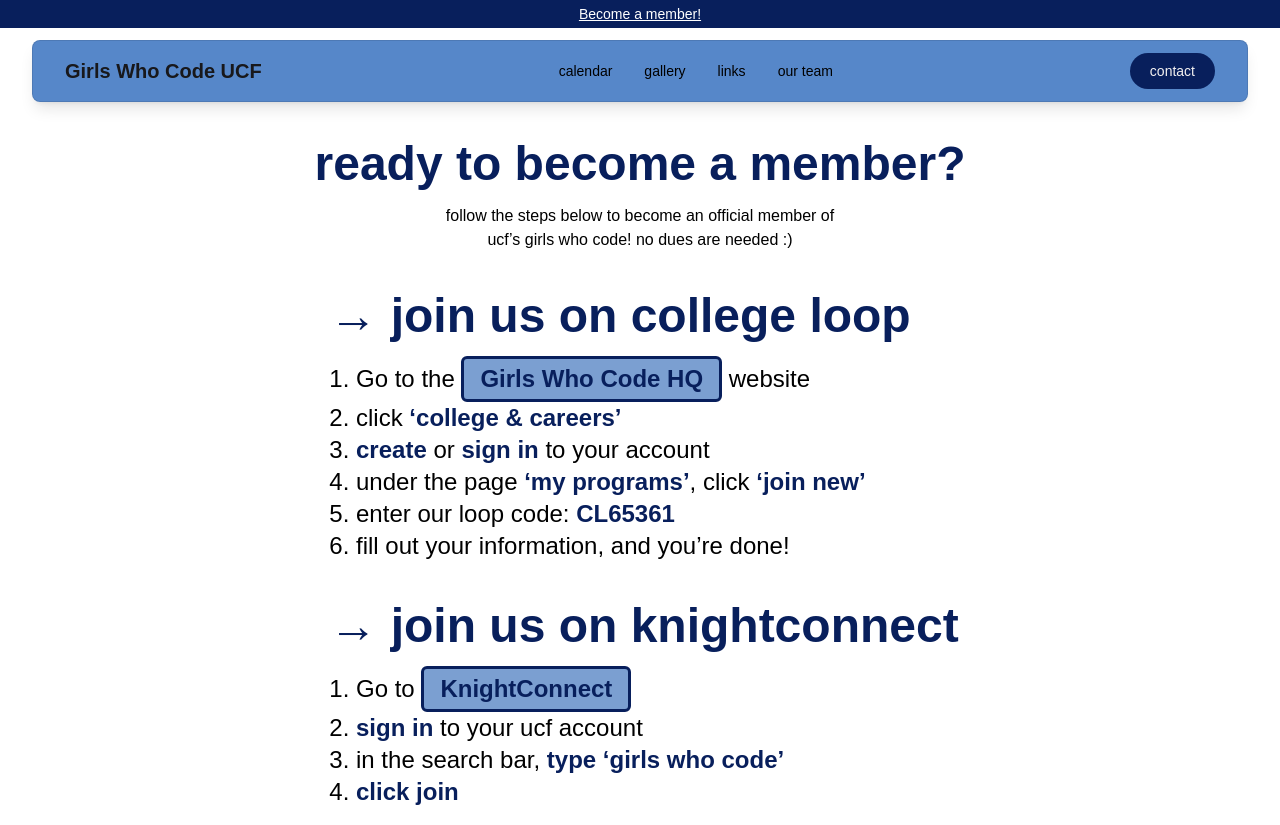
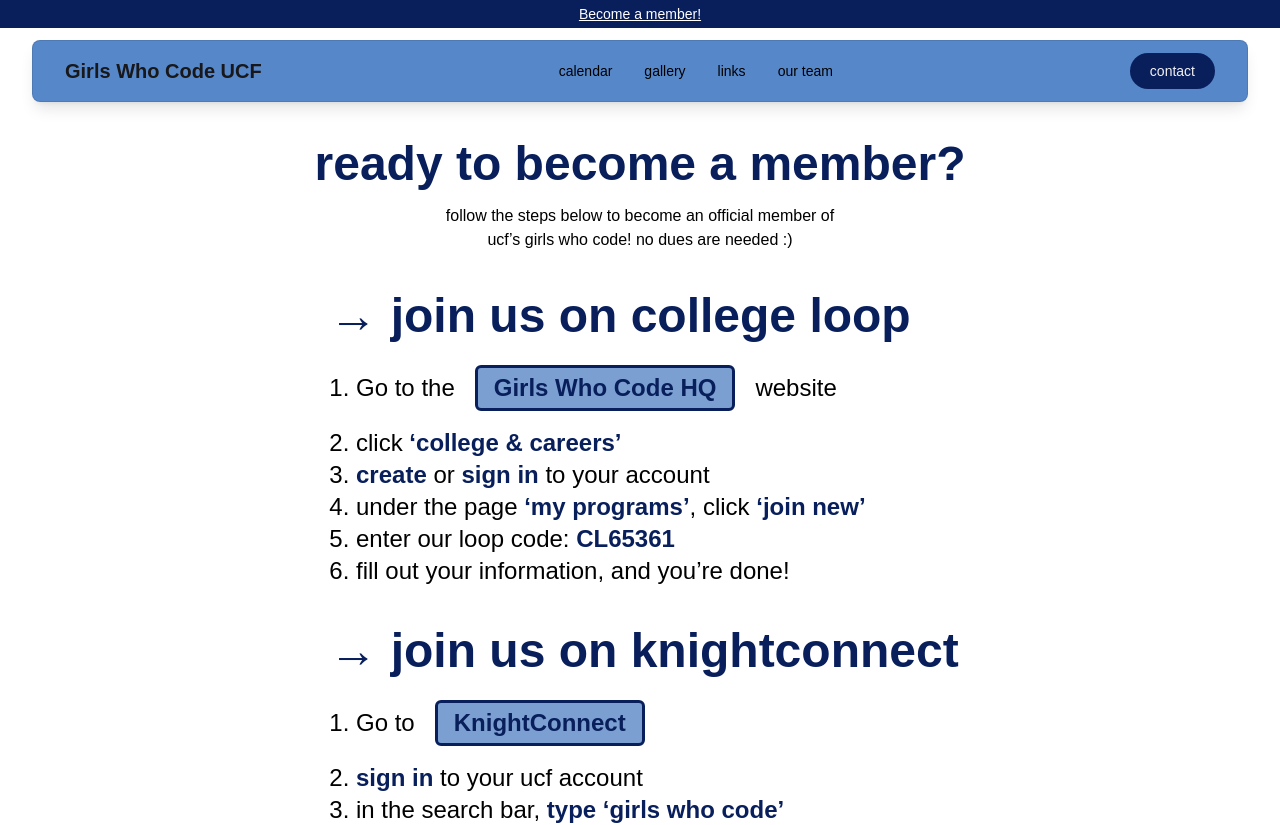
Before and after one commit to simone-c18/GWC_WebDev, a Next.js app: page /join in a window 1280 px wide. Shown: the top 825 px of the page. Built offline with nearby package versions, Linux system fonts and the light colour scheme; a web font is replaced by a local one.

Commit message:
update join page to be closer to mockup

```diff
--- a/app/join/page.tsx
+++ b/app/join/page.tsx
@@ -34,8 +34,8 @@ export default function joinPage() {
                     </div>
 
                     <div className="font-normal sm:text-2xl  mt-1 sm:mt-4">
-                        <div>1. Go to the <a href="https://hq.girlswhocode.com/" target="_blank"><button type="button" className="bg-buttonBlue text-gwc-darkblue font-bold rounded-md border-3 border-gwc-darkblue py-1 px-4 justify-center align-center">Girls Who Code HQ</button></a> website</div>
-                        <div className="flex whitespace-pre-wrap">2. click<div className="font-bold text-gwc-darkblue"> ‘college & careers’</div></div>
+                        <div className="flex whitespace-pre-wrap mt-4 align-center flex-wrap"><div>1. Go to the   </div><a href="https://hq.girlswhocode.com/" target="_blank"><button type="button" className="bg-buttonBlue text-gwc-darkblue font-bold rounded-md border-3 border-gwc-darkblue py-1 px-4 justify-center align-center text-md sm:text-xl md:text-2xl lg:txt-3xl -mt-2 md:-mt-2">Girls Who Code HQ</button></a><div>   website</div></div>
+                        <div className="flex whitespace-pre-wrap mt-2 md:mt-4">2. click<div className="font-bold text-gwc-darkblue"> ‘college & careers’</div></div>
                         <div className="flex whitespace-pre-wrap">3. <span className="text-gwc-darkblue font-bold">create</span> or <span className="text-gwc-darkblue font-bold">sign in</span> to your account</div>
                         <div><span className="whitespace-pre-wrap">4. under the page <span className="text-gwc-darkblue font-bold">‘my programs’</span>, click <span className="text-gwc-darkblue font-bold">‘join new’</span></span></div>
                         <div className="flex whitespace-pre-wrap">5. enter our loop code: <span className="text-gwc-darkblue font-bold">CL65361</span></div>
@@ -44,8 +44,8 @@ export default function joinPage() {
                     {/* KnightConnect Steps */}
                     <div className="text-gwc-darkblue font-bold text-3xl sm:text-5xl mt-5 sm:mt-10">→ join us on knightconnect</div>
                     <div className="font-normal sm:text-2xl mt-1 sm:mt-4">
-                        <p>1. Go to <a href="https://knightconnect.campuslabs.com/engage/organizations" target="_blank"><button type="button" className="bg-buttonBlue text-gwc-darkblue font-bold rounded-md border-3 border-gwc-darkblue py-1 px-4">KnightConnect</button></a></p>
-                        <div className="flex whitespace-pre-wrap">2. <span className="text-gwc-darkblue font-bold">sign in</span> to your ucf account</div>
+                        <p className="flex whitespace-pre-wrap mt-4 align-center flex-wrap">1. Go to   <a href="https://knightconnect.campuslabs.com/engage/organizations" target="_blank"><button type="button" className="bg-buttonBlue text-gwc-darkblue font-bold rounded-md border-3 border-gwc-darkblue py-1 px-4 justify-center align-center text-md sm:text-xl md:text-2xl lg:txt-3xl -mt-2 md:-mt-2">KnightConnect</button></a></p>
+                        <div className="flex whitespace-pre-wrap mt-2 md:mt-4">2. <span className="text-gwc-darkblue font-bold">sign in</span> to your ucf account</div>
                         <div className="flex whitespace-pre-wrap">3. in the search bar, <span className="text-gwc-darkblue font-bold">type ‘girls who code’</span></div>
                         <div className="flex whitespace-pre-wrap">4. <span className="text-gwc-darkblue font-bold">click join</span></div>
                     </div>
```
